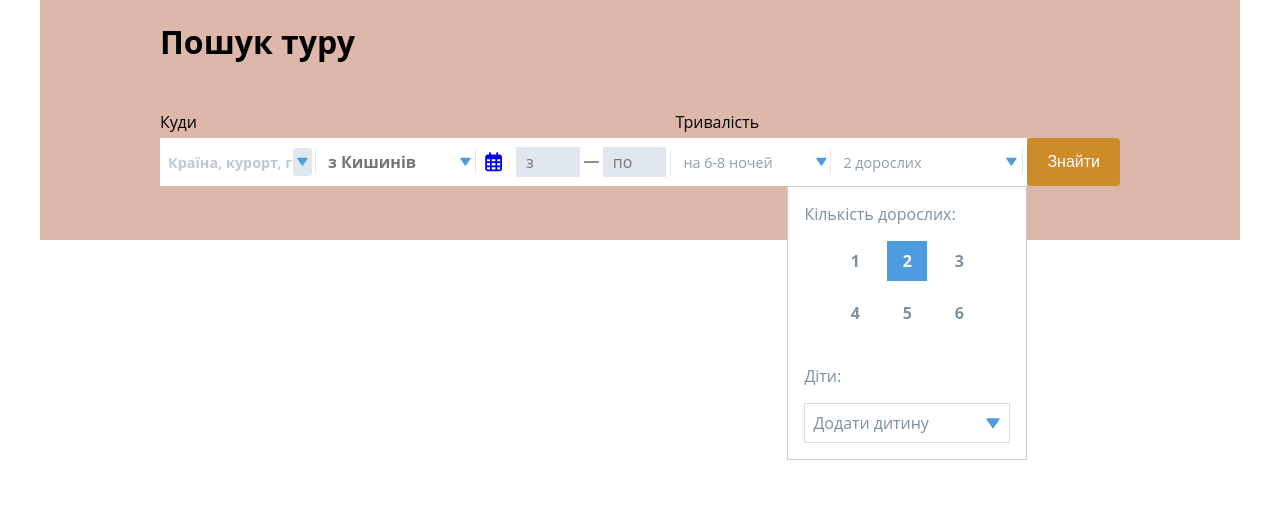
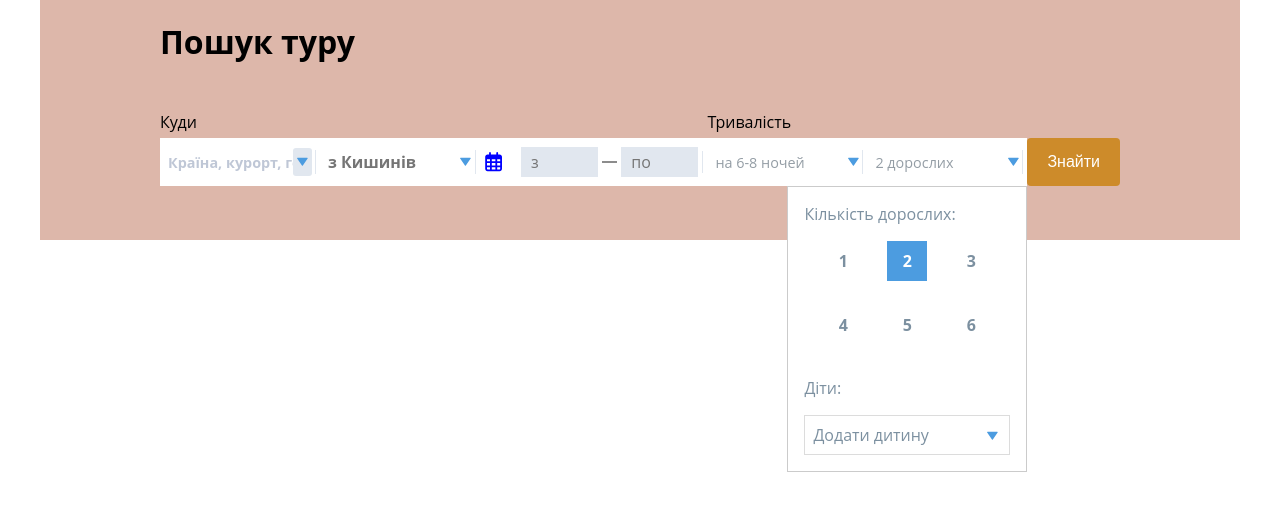
Before and after one commit to InnaTymoshenko/multiselect_form, a React (Create React App) app: page / in a window 1280 px wide. Both pictures are taken after a click on the icon 1015 px from the left and 161 px from the top of the page. Shown: the top 510 px of the page. Built offline with nearby package versions, Linux system fonts and the light colour scheme.

Commit message:
minor fixed

```diff
--- a/src/components/travelersSelect/travelersSelect.module.css
+++ b/src/components/travelersSelect/travelersSelect.module.css
@@ -1,5 +1,7 @@
 .wrapperDiv {
-	width: 12rem;
+	min-width: 10rem;
+	max-width: 100%;
+	box-sizing: border-box;
 	height: 3rem;
 	position: relative;
 }
@@ -41,6 +43,13 @@
 
 .formField {
 	display: flex;
+	box-sizing: border-box;
+}
+
+@media screen and (max-width: 1024px) {
+	.formField {
+		border-radius: 5px;
+	}
 }
 
 .formFieldModal {
@@ -103,13 +112,16 @@
 	}
 }
 
-.formIcon {
-	color: #4c9ce0;
+.formIcon,
+.formIconAllowed {
 	font-size: 0.8em;
 	position: absolute;
 	top: 35%;
 	right: 5%;
-	cursor: pointer;
+}
+
+.formIcon {
+	color: #4c9ce0;
 }
 
 @media screen and (max-width: 1024px) {
@@ -130,7 +142,6 @@
 	color: rgb(87 101 113);
 	font-family: 'Open Sans', sans-serif;
 	font-size: medium;
-	/* font-weight: bolder; */
 }
 
 @media screen and (min-width: 1024px) {
@@ -147,9 +158,7 @@
 
 .listCountry {
 	width: 100%;
-	/* height: 100%; */
 	text-align: left;
-	/* overflow-y: scroll; */
 	font-family: 'Open Sans', sans-serif;
 	font-size: 1em;
 	color: rgb(124, 144, 160);
@@ -193,7 +202,6 @@
 	}
 }
 
-/* .searchList, */
 .searchListModal {
 	background-color: white;
 	width: 100%;
@@ -212,7 +220,7 @@
 	width: 15rem;
 	position: absolute;
 	top: 0;
-	left: -3rem;
+	left: -5rem;
 	z-index: 50;
 	padding: 1rem;
 }
@@ -264,13 +272,13 @@
 
 .adultsNumbers {
 	padding-inline: 0.5rem;
-	gap: 0.75rem;
+	gap: 1.5rem;
 	justify-content: center;
 	font-weight: bolder;
 }
 
 .childrenNumbers {
-	gap: 0.5rem;
+	gap: 0.75rem;
 	flex-wrap: wrap;
 	justify-content: space-between;
 	border: 1px solid #dcdcdc;
@@ -288,10 +296,25 @@
 	margin: 0;
 }
 
-/* .adultItem:hover {
+.selectedChildBlock {
+	width: 100%;
+	display: flex;
+	flex-wrap: wrap;
+	align-items: center;
+	justify-content: flex-start;
+	gap: 0.5rem;
+	margin-bottom: 1rem;
+}
+
+.childSelectedItem {
 	background-color: #4c9ce0;
 	color: white;
-} */
+	display: flex;
+	justify-content: space-between;
+	align-items: flex-start;
+	gap: 0.25rem;
+	padding: 0.2rem;
+}
 
 .childItem {
 	flex-direction: column;
@@ -306,7 +329,6 @@
 	align-items: center;
 	padding-inline: 0.5rem;
 	position: relative;
-	cursor: pointer;
 }
 
 .travelsTitle {
@@ -317,12 +339,29 @@
 	font-weight: bold;
 }
 
+.blockError {
+	width: 100%;
+	height: 3rem;
+	background-color: #f5f5f5;
+	border: 1px solid #dcdcdc;
+	color: red;
+	padding: 0.25em;
+	margin-bottom: 1rem;
+	text-align: center;
+	display: flex;
+	justify-content: center;
+	align-items: center;
+}
+
 @media screen and (max-width: 1024px) {
 	.childItem,
 	.adultItem {
 		width: 3rem;
 		height: 3rem;
-		/* font-size: 1.25em; */
+	}
+
+	.adultsNumbers {
+		gap: 0.75rem;
 	}
 }
 
```
